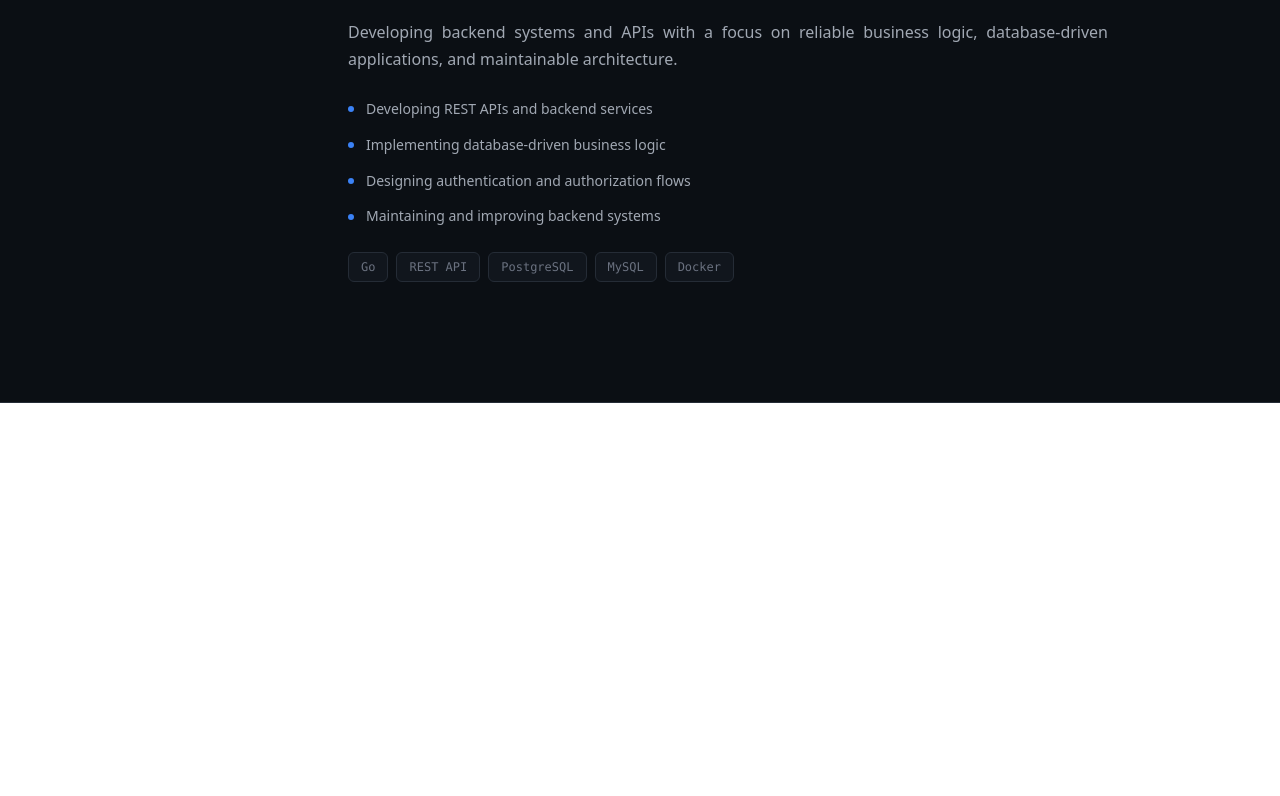
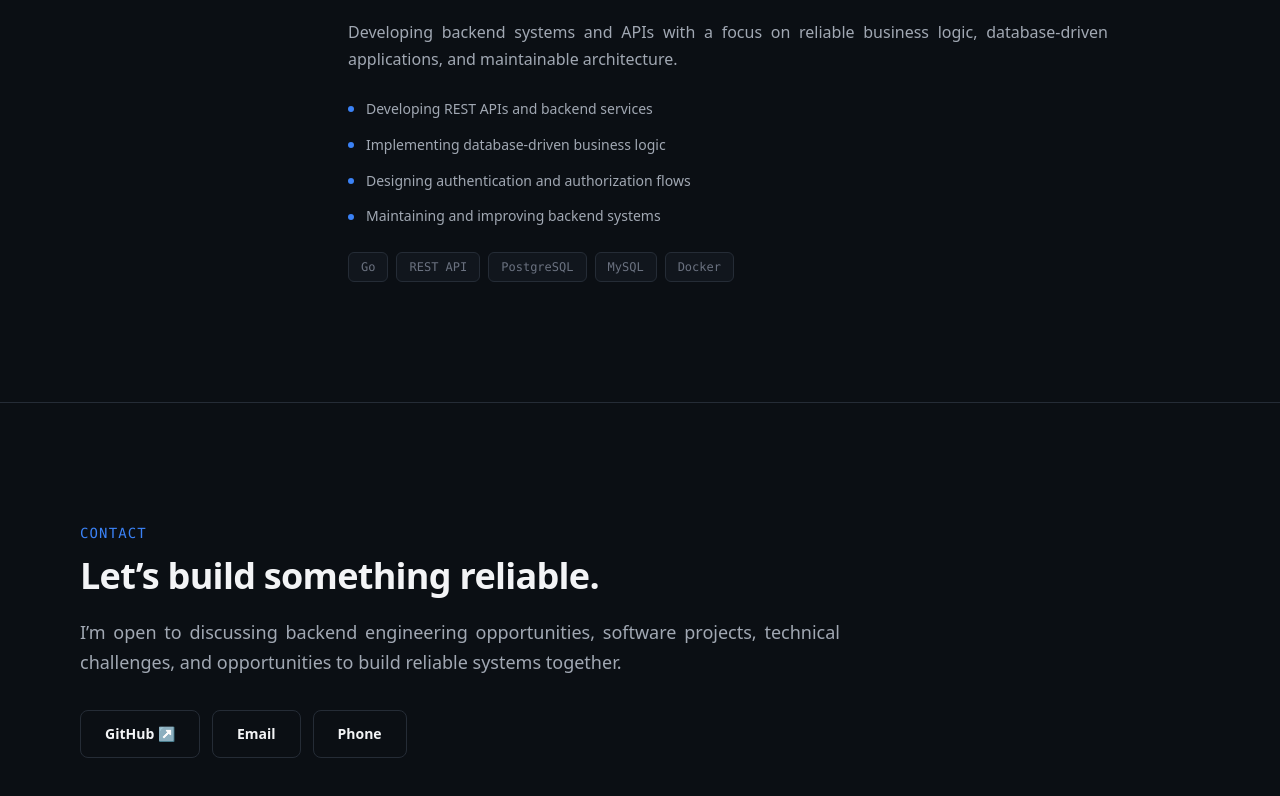
Before and after one commit to shiinobu/firman-portfolio, a Next.js app: page / in a window 1280 px wide. Shown: the part 4617-5413 px from the top of the page. Before the commit the page ends 5020 px from the top, so only its background shows below. Built offline with nearby package versions, Linux system fonts and the light colour scheme.

Commit message:
feat: add contact information

```diff
--- a/src/app/page.tsx
+++ b/src/app/page.tsx
@@ -1,5 +1,6 @@
 import Navbar from "@/components/navigation/Navbar";
 import About from "@/components/sections/About";
+import Contact from "@/components/sections/Contact";
 import Experience from "@/components/sections/Experience";
 import Hero from "@/components/sections/Hero";
 import Projects from "@/components/sections/Projects";
@@ -16,6 +17,7 @@ export default function Home() {
         <TechStack />
         <Projects />
         <Experience />
+        <Contact />
       </main>
     </>
   );
--- a/src/components/sections/Contact.tsx
+++ b/src/components/sections/Contact.tsx
@@ -0,0 +1,65 @@
+import Link from "next/link";
+
+const contactLinks = [
+    {
+        label: "GitHub",
+        href: "https://github.com/shiinobu",
+        external: true,
+    },
+    {
+        label: "Email",
+        href: "mailto:firman.apriliann@gmail.com",
+        external: false,
+    },
+    {
+        label: "Phone",
+        href: "tel:+6285117000255",
+        external: false,
+    },
+] as const;
+
+export default function Contact() {
+    return (
+        <section
+            id="contact"
+            className="bg-background"
+        >
+            <div className="mx-auto max-w-[1200px] px-5 py-[72px] md:px-8 md:py-24 lg:px-10 lg:py-[120px]">
+                <div className="max-w-[760px]">
+                    <p className="font-mono text-sm font-medium tracking-[0.08em] text-primary uppercase">
+                        Contact
+                    </p>
+
+                    <h2 className="mt-3 text-3xl leading-[1.15] font-bold tracking-[-0.02em] text-foreground md:text-4xl">
+                        Let’s build something reliable.
+                    </h2>
+
+                    <p className="mt-5 text-base leading-[1.7] text-justify text-foreground-secondary md:text-lg">
+                        I’m open to discussing backend engineering opportunities, software
+                        projects, technical challenges, and opportunities to build reliable
+                        systems together.
+                    </p>
+
+                    <div className="mt-8 flex flex-col gap-3 sm:flex-row">
+                        {contactLinks.map((link) => (
+                            <Link
+                                key={link.label}
+                                href={link.href}
+                                {...(link.external
+                                    ? {
+                                        target: "_blank",
+                                        rel: "noopener noreferrer",
+                                    }
+                                    : {})}
+                                className="inline-flex min-h-12 items-center justify-center rounded-lg border border-border px-6 text-sm font-semibold text-foreground transition-colors duration-200 hover:border-primary hover:text-primary focus-visible:outline-2 focus-visible:outline-offset-4 focus-visible:outline-primary"
+                            >
+                                {link.label}
+                                {link.external && " ↗"}
+                            </Link>
+                        ))}
+                    </div>
+                </div>
+            </div>
+        </section>
+    );
+}
```
